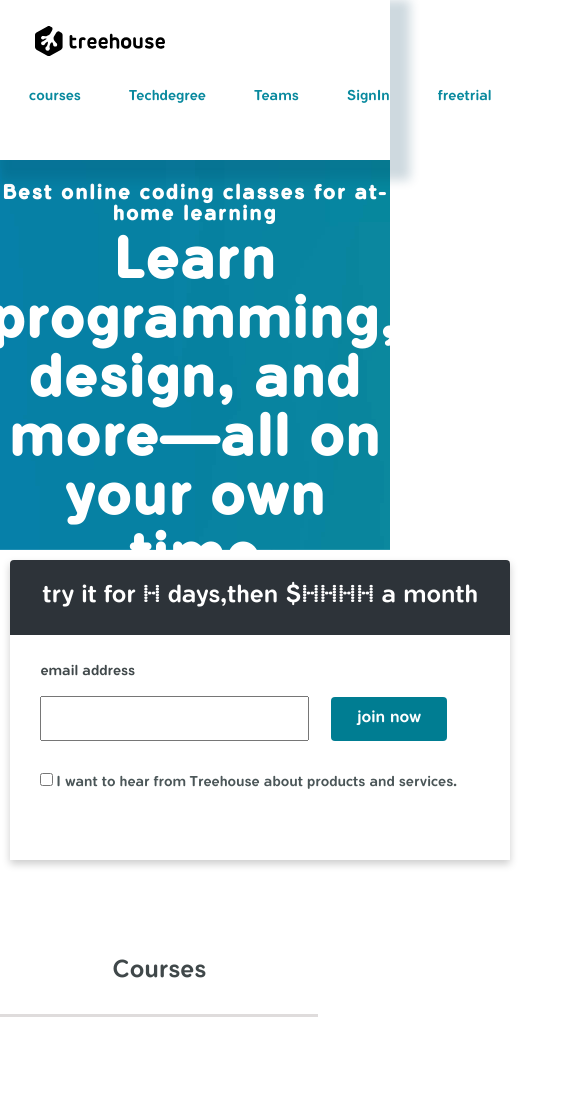
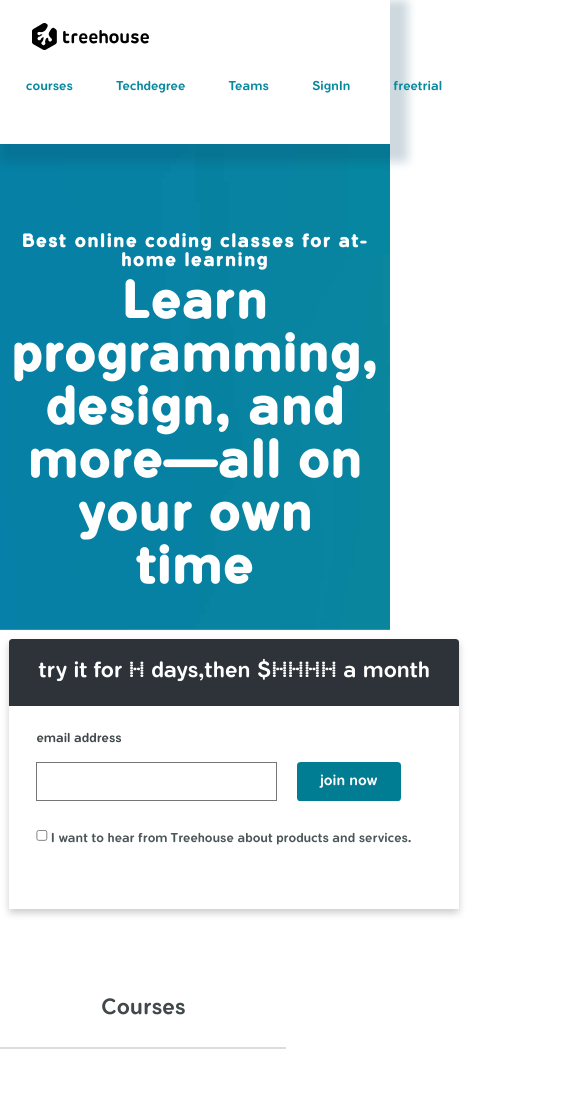
Before and after one commit to roshan-baka-dev/roshan-baka-dev.github.io, a plain HTML site: page index.html in a window 390 px wide. Shown: the top 1101 px of the page, 585 px wide, since content can reach past the window. Drawn offline with Linux system fonts and the light colour scheme.

Commit message:
Update stylesheet.css

```diff
--- a/css/stylesheet.css
+++ b/css/stylesheet.css
@@ -304,6 +304,10 @@ body{
     }
     html{
         padding: .1%;
+        zoom:90%;
+    }
+    #intro{
+        min-height:700px;
     }
     #options{
         margin:6px 0 5px 0;
```
